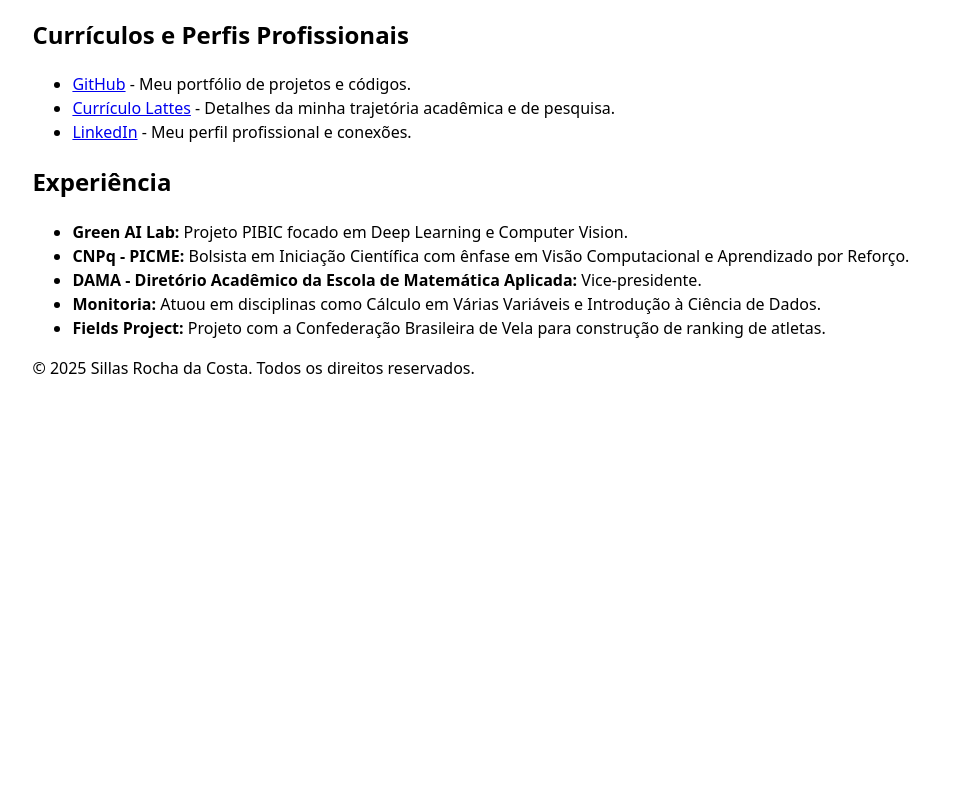
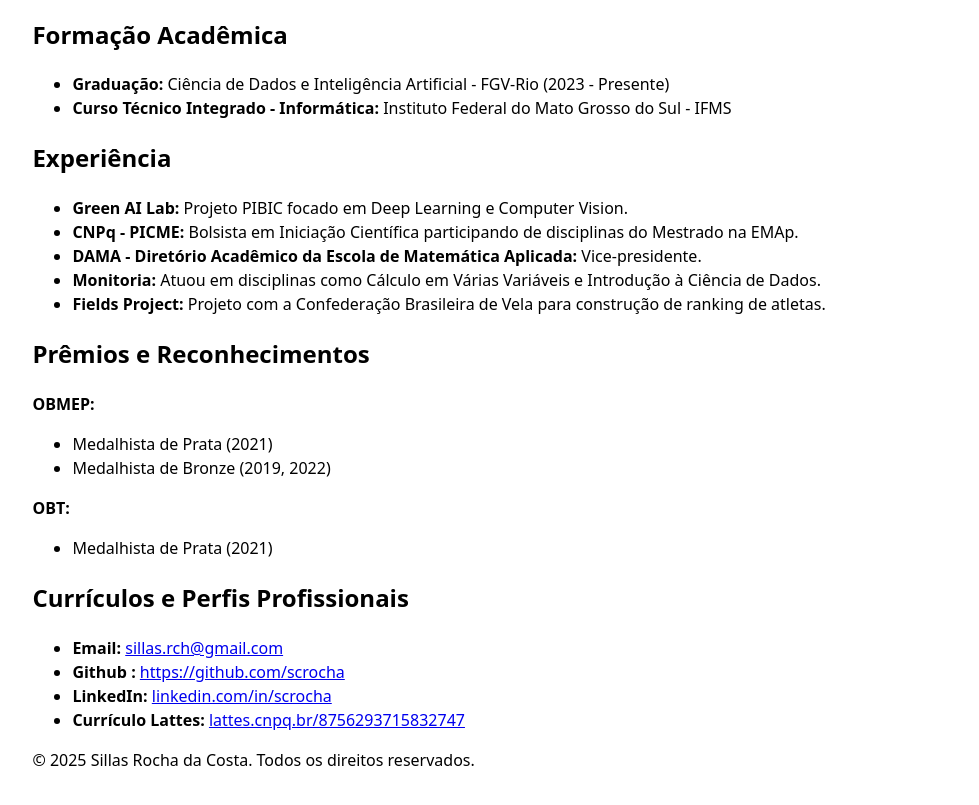
Before and after one commit to scrocha/portfolio, a plain HTML site: page resume/index.html in a window 1280 px wide. Shown: the part 181-986 px from the top of the page, without its empty margins (150-1129 px from the left). Before the commit the page ends 800 px from the top, so only its background shows below. Drawn offline with Linux system fonts and the light colour scheme.

Commit message:
updated resume page

```diff
--- a/resume/index.html
+++ b/resume/index.html
@@ -3,7 +3,7 @@
 <head>
   <meta charset="UTF-8">
   <meta name="viewport" content="width=device-width, initial-scale=1.0">
-  <title>Currículo - Sillas Rocha da Costa</title>
+  <title>Sillas Rocha da Costa</title>
   <link rel="stylesheet" href="../style.css">
 </head>
 <body>
@@ -17,23 +17,53 @@
     </nav>
   </header>
   <section>
-  <h2>Currículos e Perfis Profissionais</h2>
-  <ul>
-    <li><a href="https://github.com/scrocha" target="_blank" rel="noopener">GitHub</a> - Meu portfólio de projetos e códigos.</li>
-    <li><a href="http://lattes.cnpq.br/8756293715832747" target="_blank" rel="noopener">Currículo Lattes</a> - Detalhes da minha trajetória acadêmica e de pesquisa.</li>
-    <li><a href="https://www.linkedin.com/in/scrocha/" target="_blank" rel="noopener">LinkedIn</a> - Meu perfil profissional e conexões.</li>
-  </ul>
-</section>
+    <h2>Formação Acadêmica</h2>
+    <ul>
+      <li><strong>Graduação:</strong> Ciência de Dados e Inteligência Artificial - FGV-Rio (2023 - Presente)</li>
+      <li><strong>Curso Técnico Integrado - Informática:</strong> Instituto Federal do Mato Grosso do Sul - IFMS</li>
+   </ul>
+
+  </section>
+
+
+
 
 <section class="experience">
     <h2>Experiência</h2>
     <ul>
       <li><strong>Green AI Lab:</strong> Projeto PIBIC focado em Deep Learning e Computer Vision.</li>
-      <li><strong>CNPq - PICME:</strong> Bolsista em Iniciação Científica com ênfase em Visão Computacional e Aprendizado por Reforço.</li>
+      <li><strong>CNPq - PICME:</strong> Bolsista em Iniciação Científica participando de disciplinas do Mestrado na EMAp.</li>
       <li><strong>DAMA - Diretório Acadêmico da Escola de Matemática Aplicada:</strong> Vice-presidente.</li>
       <li><strong>Monitoria:</strong> Atuou em disciplinas como Cálculo em Várias Variáveis e Introdução à Ciência de Dados.</li>
       <li><strong>Fields Project:</strong> Projeto com a Confederação Brasileira de Vela para construção de ranking de atletas.</li>
     </ul>
+  </section>
+
+  <section>
+    <h2>Prêmios e Reconhecimentos</h2>
+    <strong>OBMEP:</strong>
+    <ul>
+      <li>Medalhista de Prata (2021)</li>
+      <li>Medalhista de Bronze (2019, 2022)</li>
+  </ul>
+
+  <strong>OBT:</strong>
+  <ul>
+    <li>Medalhista de Prata (2021)</li>
+  </ul>
+
+  </section>
+
+
+  <section>
+    <h2>Currículos e Perfis Profissionais</h2>
+
+    <ul>
+      <li><strong>Email:</strong> <a href="mailto:sillas.rch@gmail.com">sillas.rch@gmail.com</a></li>
+      <li><strong>Github :</strong> <a href="https://github.com/scrocha" target="_blank">https://github.com/scrocha</a></li>
+      <li><strong>LinkedIn:</strong> <a href="http://www.linkedin.com/in/scrocha" target="_blank">linkedin.com/in/scrocha</a></li>
+      <li><strong>Currículo Lattes:</strong> <a href="http://lattes.cnpq.br/8756293715832747" target="_blank">lattes.cnpq.br/8756293715832747</a></li>
+  </ul>
   </section>
 
 
```
